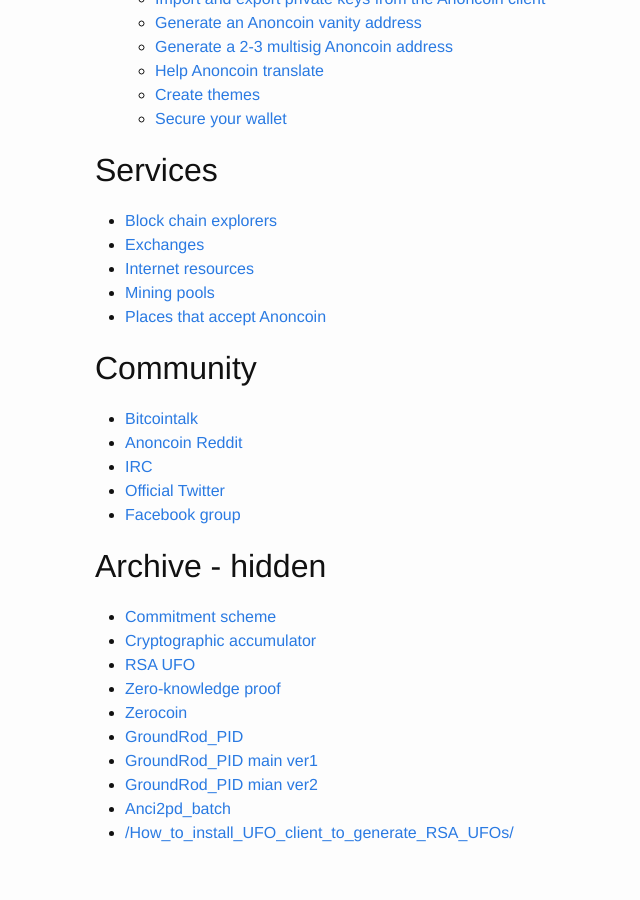
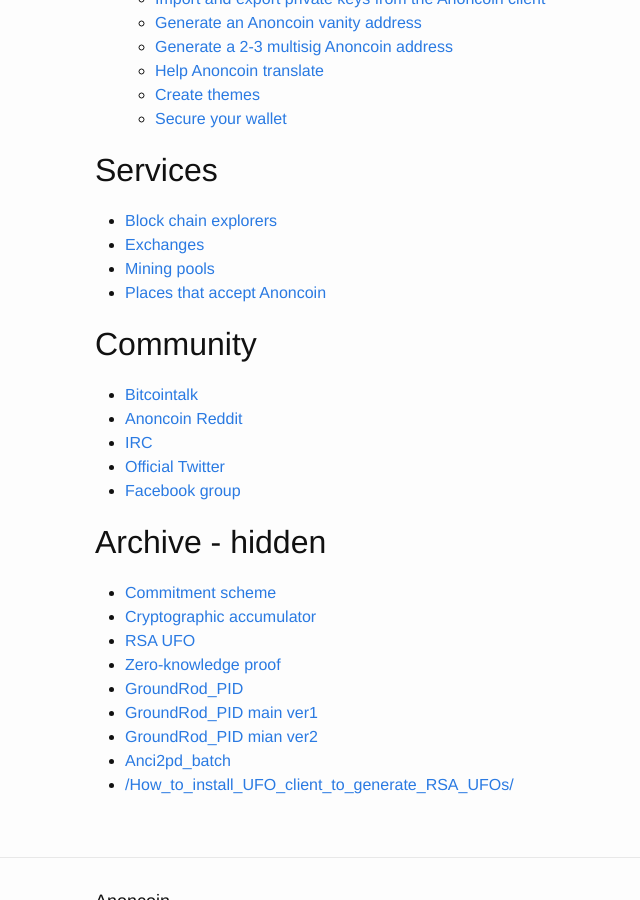
Before and after one commit to Anoncoin/anoncoin-website, a Jekyll site: the page built from links.md, in a window 1280 px wide and 900 px high, scrolled down 1308 px. Shown: the whole window, without its empty margins (175-815 px from the left). Built offline with Jekyll 4.4.1, drawn with Linux system fonts in a browser that asks for light colours.

Commit message:
Organize articles in folders

```diff
--- a/links.md
+++ b/links.md
@@ -60,7 +60,6 @@ permalink: /links/
 ## Services
 *   [Block chain explorers](/Block_chain_explorers "Block chain explorers")
 *   [Exchanges](/Exchanges "Exchanges")
-*   [Internet resources](/Internet_resources "Internet resources")
 *   [Mining pools](/Mining_pools "Mining pools")
 *   [Places that accept Anoncoin](/Places_that_accept_Anoncoin "Places that accept Anoncoin")
 
@@ -76,7 +75,6 @@ permalink: /links/
 *   [Cryptographic accumulator](/Cryptographic_accumulator "Cryptographic accumulator")
 *   [RSA UFO](/RSA_UFO "RSA UFO")
 *   [Zero-knowledge proof](/Zero-knowledge_proof "Zero-knowledge proof")
-*   [Zerocoin](/Zerocoin "Zerocoin")
 *   [GroundRod_PID](/GroundRod_PID "GroundRod PID")
 *   [GroundRod_PID main ver1](/GroundRod_PID_main_ver1/ "GroundRod PID 1")
 *   [GroundRod_PID mian ver2](/GroundRod_PID_main_ver2/ "GroundRod PID 2")
```
Also changed, not shown: about/About_Anoncoin.md (renamed from resources/About_Anoncoin.md), about/Anoncoin_development_team.md (renamed from resources/Anoncoin_development_team.md), about/Anoncoin_in_the_news.md (renamed from resources/Anoncoin_in_the_news.md), about/Development_schedule.md (renamed from resources/Development_schedule.md), about/Donate.md (renamed from resources/Donate.md), archive/Anci2pd_batch.md (renamed from resources/Anci2pd_batch.md), archive/Commitment_scheme.md (renamed from resources/Commitment_scheme.md), archive/Cryptographic_accumulator.md (renamed from resources/Cryptographic_accumulator.md), archive/GroundRod_PID.md (renamed from resources/GroundRod_PID.md), archive/GroundRod_PID_main_ver1.md (renamed from resources/GroundRod_PID_main_ver1.md), archive/GroundRod_PID_main_ver2.md (renamed from resources/GroundRod_PID_main_ver2.md), archive/How_to_install_UFO_client_to_generate_RSA_UFOs.md (renamed from resources/How_to_install_UFO_client_to_generate_RSA_UFOs.md), archive/RSA_UFO.md (renamed from resources/RSA_UFO.md), archive/Zero-knowledge_proof.md (renamed from resources/Zero-knowledge_proof.md), 4 more files.
